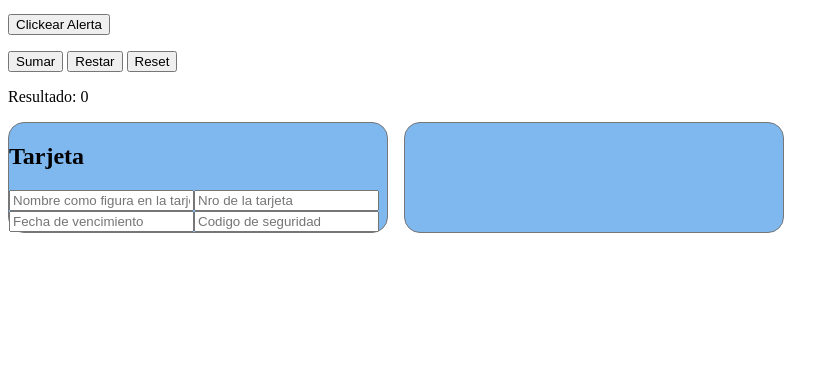
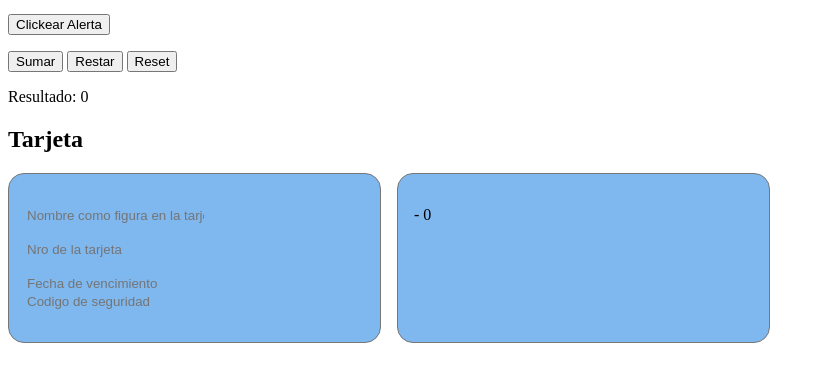
Before and after one commit to j-e-g/practica-vuejs, a plain HTML site: page index.html in a window 1280 px wide. Shown: the part 100-482 px from the top of the page, without its empty margins (0-839 px from the left). Drawn offline with nearby package versions, Linux system fonts and the light colour scheme.

Commit message:
Agregando funcionabilidad en tarjeta

```diff
--- a/index.html
+++ b/index.html
@@ -19,22 +19,22 @@
       <p>Resultado: {{ contador }}</p>
 
     </section>
-    <div class="tarjeta">
-      <div class="card-container">
-        <h2>Tarjeta</h2>
-        <input type="text" placeholder="Nombre como figura en la tarjeta" v-model="nombre">
-        <input type="number" placeholder="Nro de la tarjeta" v-model="nro_tarjeta">
-        <input type="number" placeholder="Fecha de vencimiento" v-model="fecha_vencimiento">
-        <input type="number" placeholder="Codigo de seguridad" v-model="cod_seguridad">
+    <section>
+      <h2>Tarjeta</h2>
+      <div class="tarjeta">
+        <div class="card-container">
+          <p><input type="text" placeholder="Nombre como figura en la tarjeta" v-model="nombre"></p>
+          <p><input type="text" placeholder="Nro de la tarjeta" v-model="nro_tarjeta" maxlength="16"></p>
+          <p><input type="number" placeholder="Fecha de vencimiento" v-model="fecha_vencimiento" maxlength="4">
+          <input type="number" placeholder="Codigo de seguridad" v-model="cod_seguridad" maxlength="3"></p>
+        </div>
+        <div class="card-container">
+          <p>{{ nombre }} -  {{ nombre.length }}</p>
+          <p>{{ nro_tarjeta }}</p>
+          <p>{{ fecha_vencimiento }}<span>{{ cod_seguridad }}</span></p>
+        </div>
       </div>
-      <div class="card-container">
-        {{ nombre }}
-        {{ nro_tarjeta }}
-        {{ fecha_vencimiento }}
-        {{ cod_seguridad }}
-      </div>
-    </div>
-
+    </section>
   </div>
   <script src="https://unpkg.com/vue@next"></script>
   <script src="app.js"></script>
--- a/style.css
+++ b/style.css
@@ -7,4 +7,10 @@
   border: 1px solid #777;
   border-radius: 1em;
   background: #7fb7ef;
+  padding: 1em;
+  min-width: 300px;
 }
+.card-container input {
+  background: #7fb7ef;
+  border: 0;
+}
```
